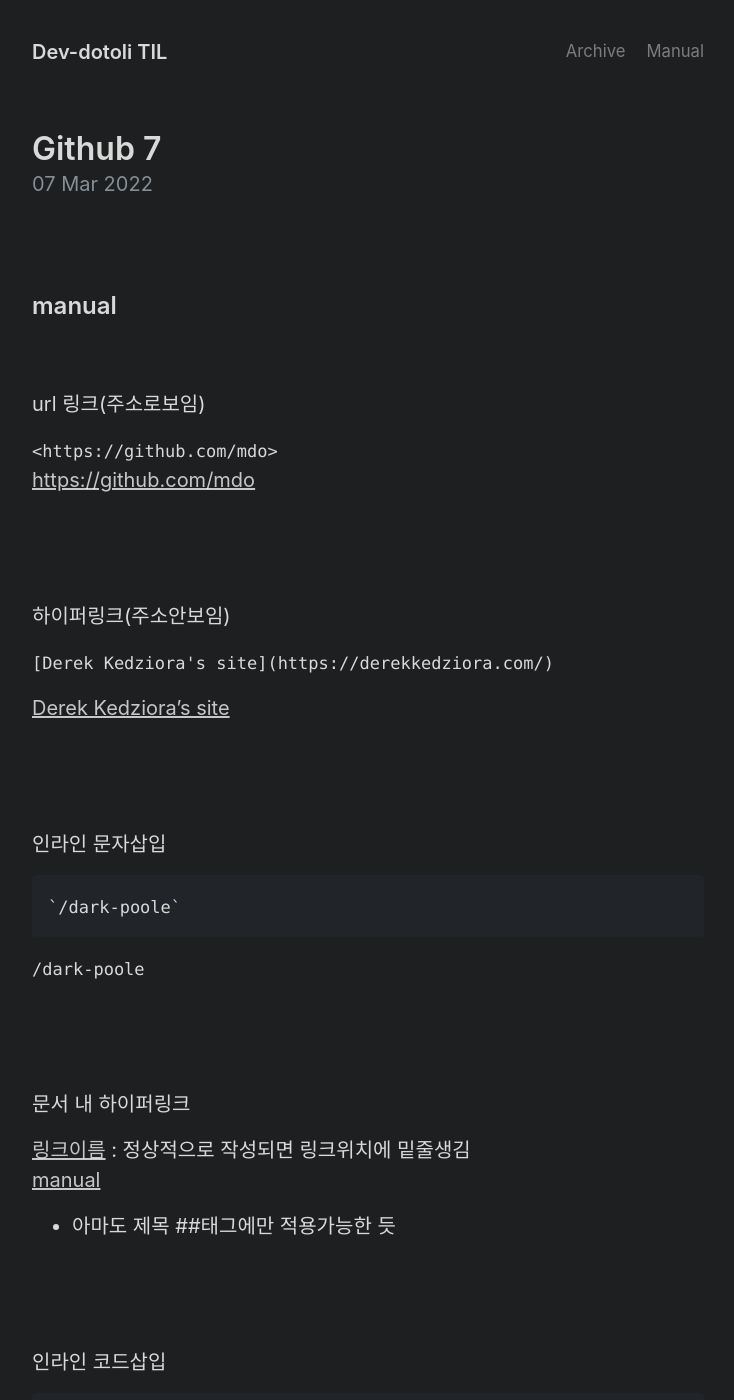
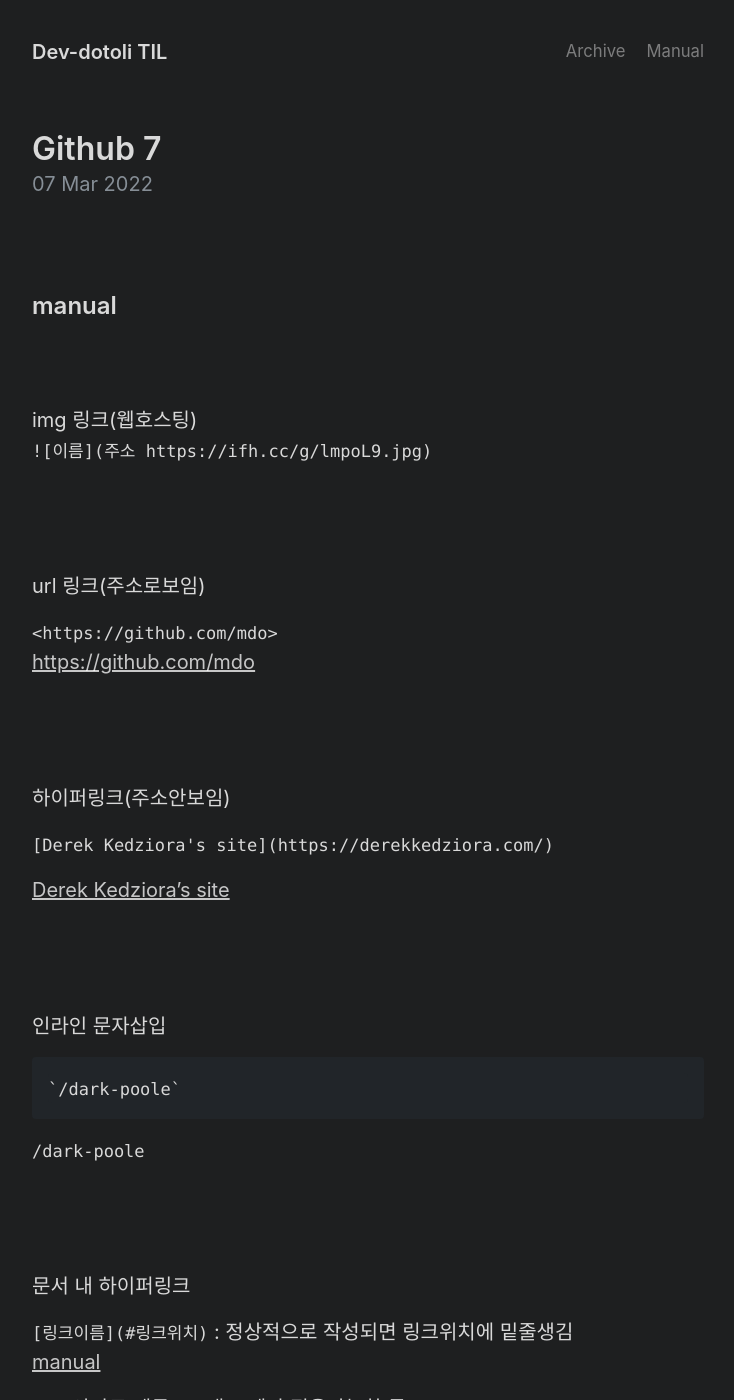
Before and after one commit to Dev-Dotoli/dev-dotoli.github.com, a Jekyll site: the page built from _posts/2022-03-07-Github-7.md, in a window 1280 px wide and 1400 px high. Shown: the whole window, without its empty margins (272-1006 px from the left). Built offline with Jekyll 4.4.1, drawn with Linux system fonts in a browser that asks for light colours.

Commit message:
Docs: add contents img hoting

```diff
--- a/_posts/2022-03-07-Github-7.md
+++ b/_posts/2022-03-07-Github-7.md
@@ -8,6 +8,11 @@ title: Github 7
 ## manual
 
 <br><br>
+
+img 링크(웹호스팅)<br>
+`![이름](주소 https://ifh.cc/g/lmpoL9.jpg)`
+
+<br><br><br>
 url 링크(주소로보임)
 
 `<https://github.com/mdo>`<br>
@@ -32,10 +37,10 @@ url 링크(주소로보임)
 <br><br><br>
 문서 내 하이퍼링크
 
-[링크이름](#링크위치) : 정상적으로 작성되면 링크위치에 밑줄생김<br>
+`[링크이름](#링크위치)` : 정상적으로 작성되면 링크위치에 밑줄생김<br>
 [manual](#manual)
 
-- 아마도 제목 ##태그에만 적용가능한 듯
+- 아마도 제목 '##태그'에만 적용가능한 듯
 
 <br><br><br>
 인라인 코드삽입
```
